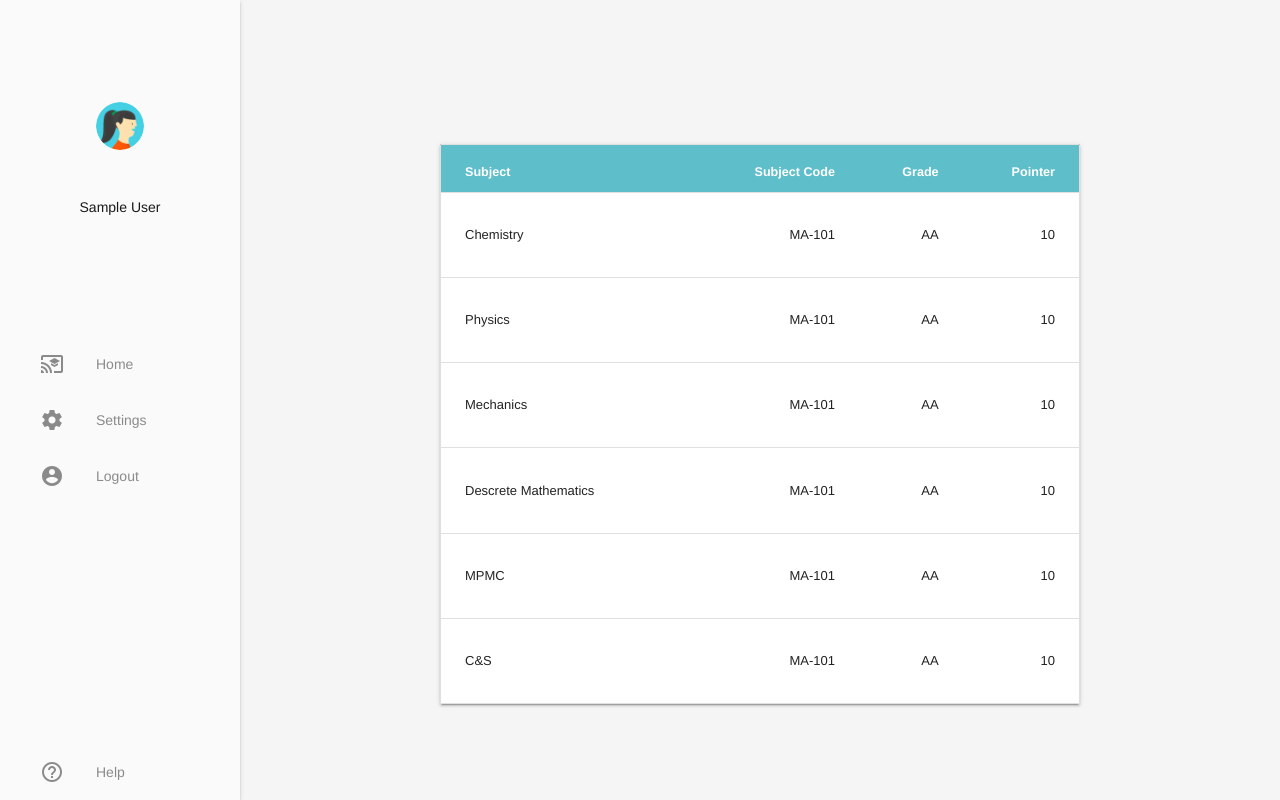
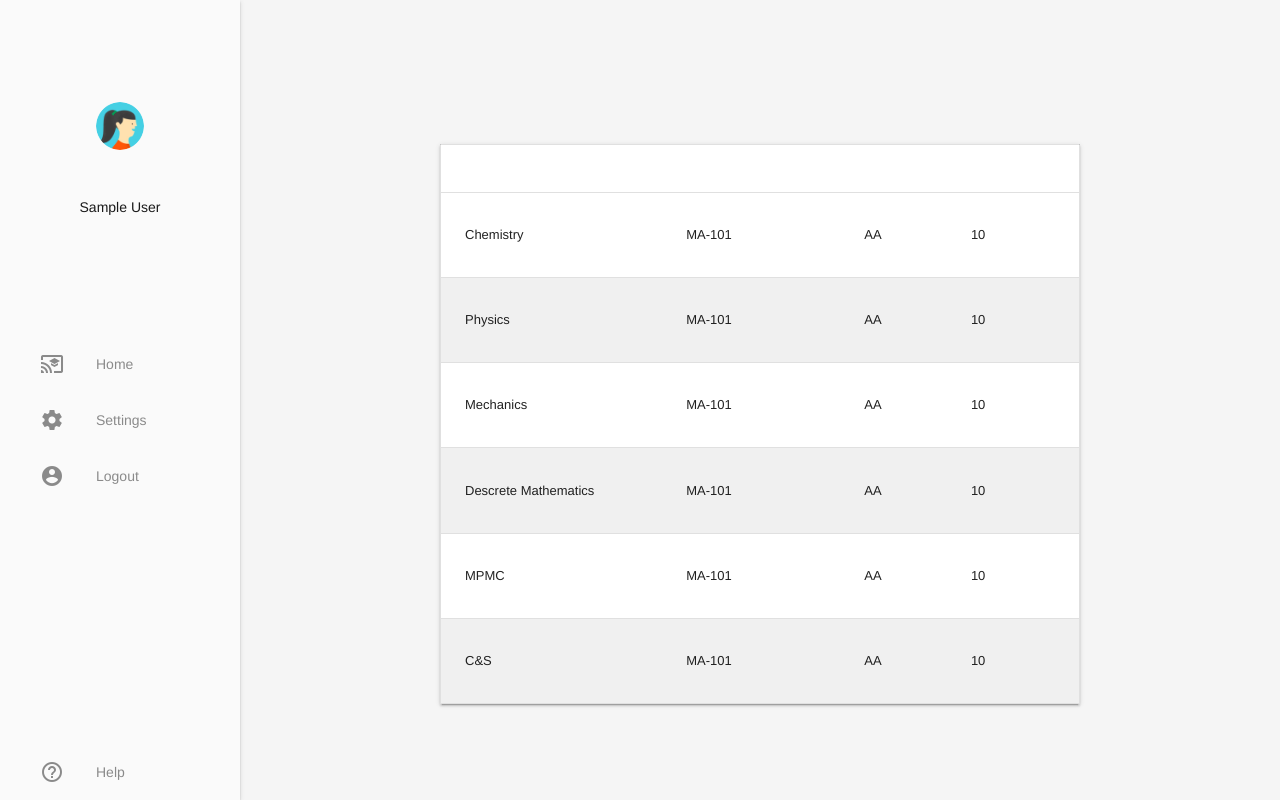
Before and after one commit to scortier/NITS-Result-Portal, a Node server app: page /user/profile in a window 1280 px wide. Run offline with Node 20, Linux system fonts and the light colour scheme; the visitor is signed in with stand-in values (Sample User, id 1); some libraries are stand-ins or nearby versions.

Commit message:
table_alternate_color

```diff
--- a/public/css/css_dashboard/dashboard_styles.css
+++ b/public/css/css_dashboard/dashboard_styles.css
@@ -385,10 +385,26 @@
     width: 50vw;
 }
 th {
-    font-size: 0.9rem !important  ;
+    text-align: left !important;
+    font-size: 1.1rem !important;
 }
-.mdl-layout__header-row h4{
-    font-family: "Open Sans", 'Times New Roman', Times, serif;
+td {
+    text-align: left !important;
+}
+/* TRY */
+tr:nth-child(even) {
+    background: rgb(240, 240, 240);
+}
+tr:nth-child(odd) {
+    background: rgb(255, 255, 255);
+}
+
+.thead_child {
+    background-color: #5ebeca !important;
+}
+/* TRY */
+.mdl-layout__header-row h4 {
+    font-family: 'Open Sans', 'Times New Roman', Times, serif;
     font-size: 2rem;
     text-align: center;
     width: 100%;
@@ -434,8 +450,11 @@
         width: 95% !important;
         font-size: 2.2rem;
     }
-    table{
-        margin-top: 0!important;
+    table {
+        margin-top: 0 !important;
+    }
+    th {
+        font-size: 0.9rem !important;
     }
 }
 @media (max-width: 480px) {
```
